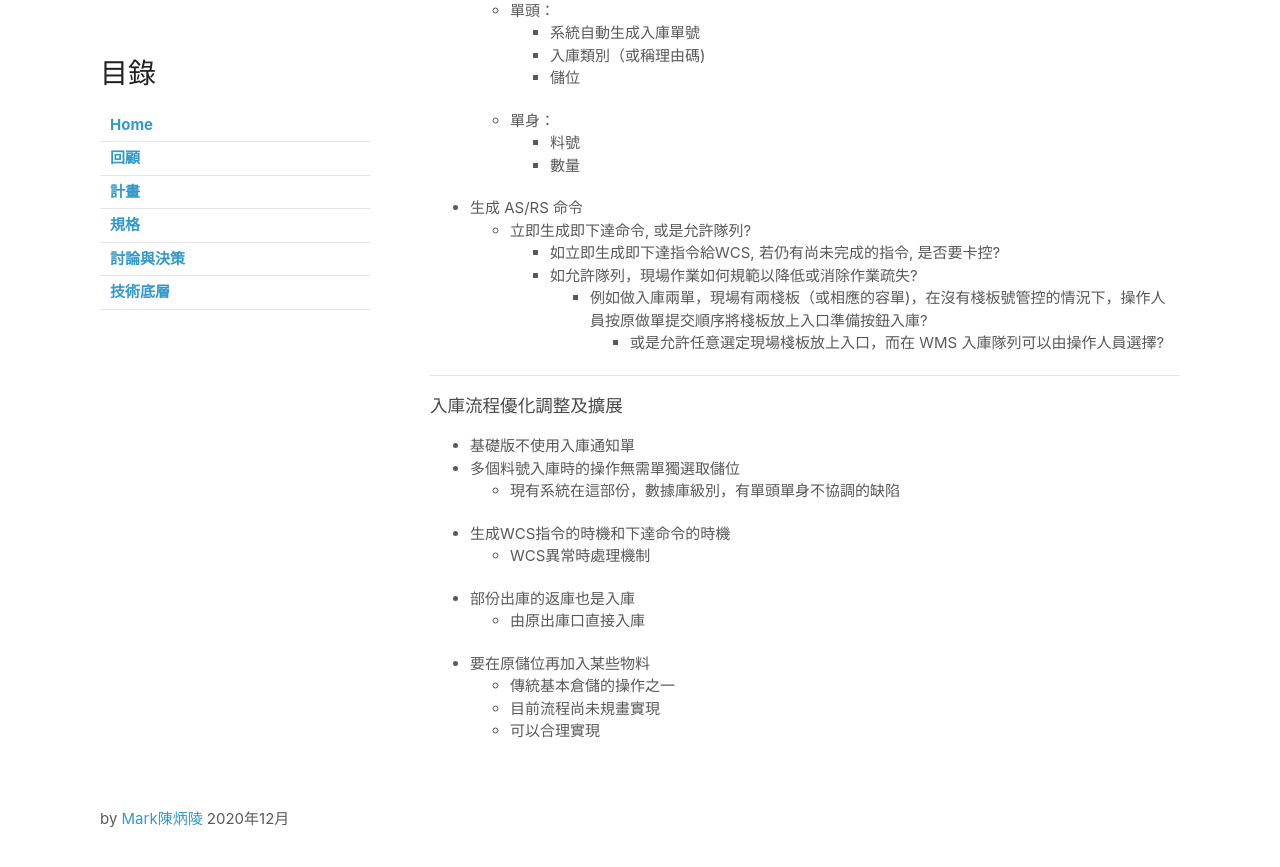
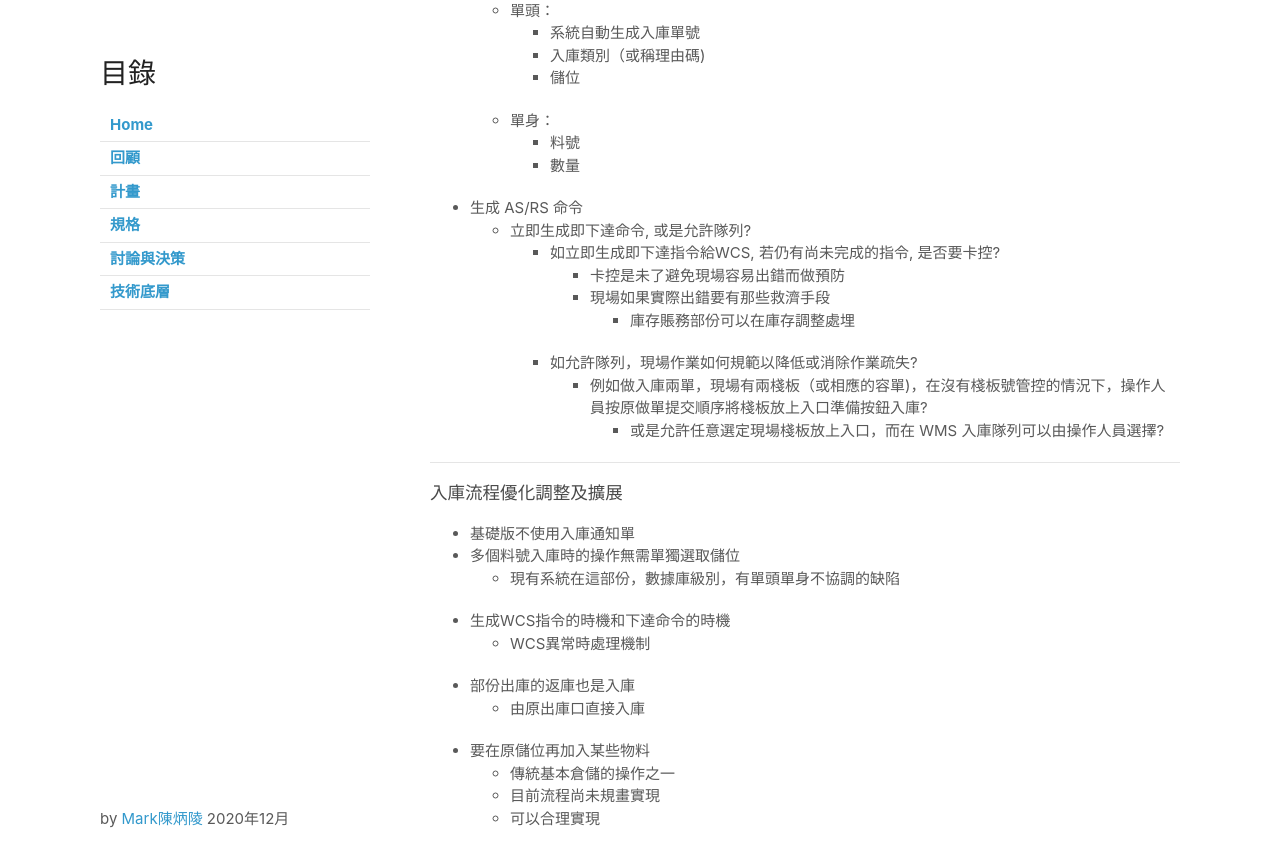
Before and after one commit to dreamaitek/p003, a Jekyll site: the page built from spec.md, in a window 1280 px wide and 900 px high, scrolled down 702 px. Shown: the top 867 px of the window. Built offline with Jekyll 4.4.1, drawn with Linux system fonts in a browser that asks for light colours; our own code applies the rules of GitHub Pages for plain Markdown files.

Commit message:
Update spec.md

```diff
--- a/spec.md
+++ b/spec.md
@@ -35,6 +35,9 @@ layout: default
 - 生成 AS/RS 命令
   - 立即生成即下達命令, 或是允許隊列?
     - 如立即生成即下達指令給WCS, 若仍有尚未完成的指令, 是否要卡控?
+      - 卡控是未了避免現場容易出錯而做預防
+      - 現場如果實際出錯要有那些救濟手段
+        - 庫存賬務部份可以在庫存調整處埋
     - 如允許隊列，現場作業如何規範以降低或消除作業疏失?
       - 例如做入庫兩單，現場有兩棧板（或相應的容單)，在沒有棧板號管控的情況下，操作人員按原做單提交順序將棧板放上入口準備按鈕入庫?
         - 或是允許任意選定現場棧板放上入口，而在 WMS 入庫隊列可以由操作人員選擇?
```
